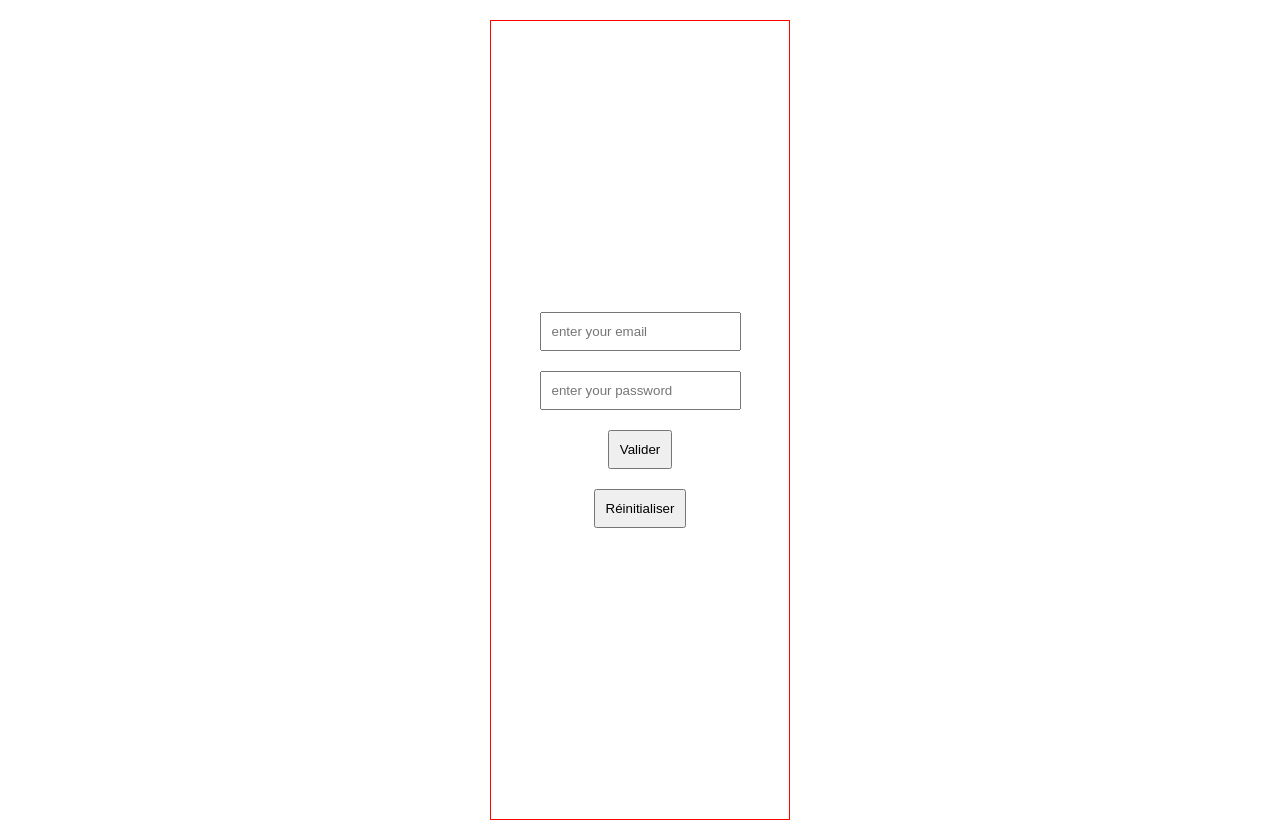
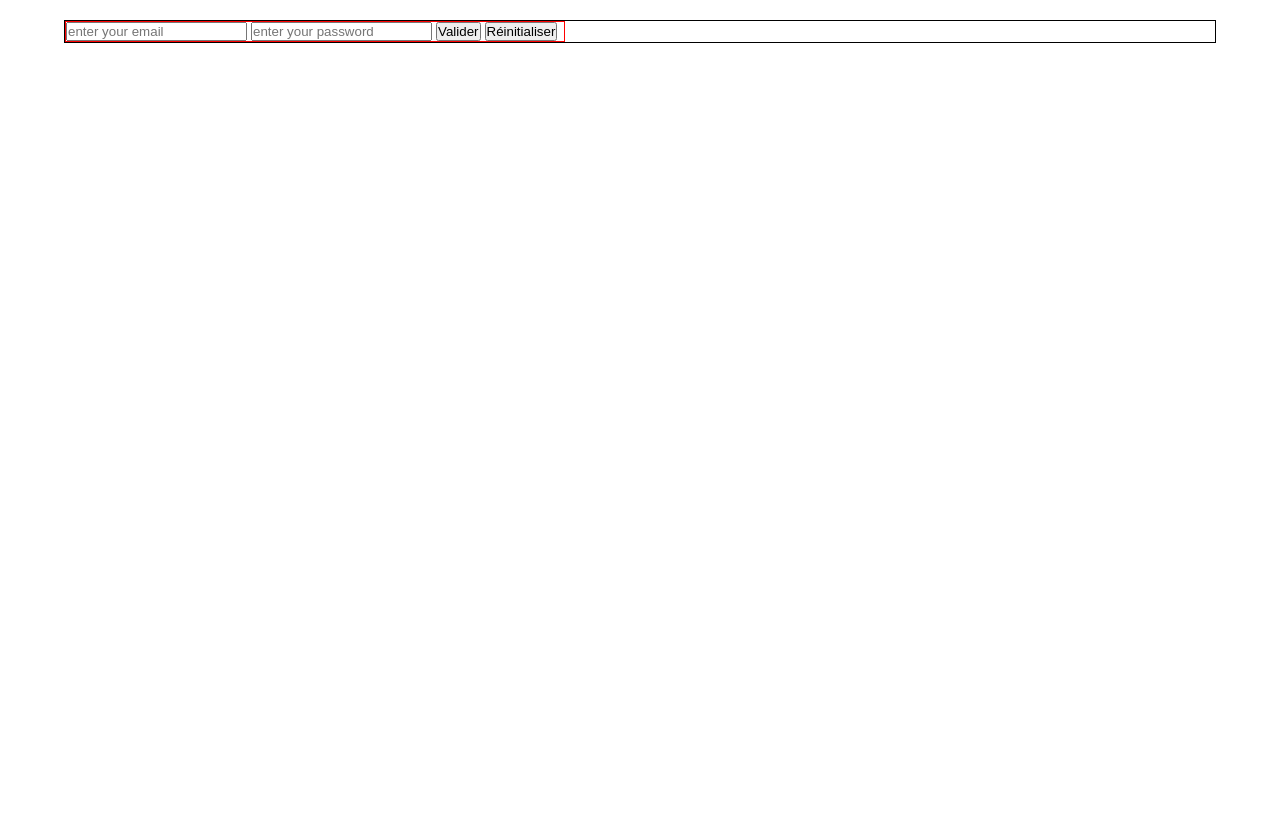
Before and after one commit to SassId/e-teamz, a plain HTML site: page login.html in a window 1280 px wide. After the commit the page ends 800 px from the top, so only its background shows below. Drawn offline with Linux system fonts and the light colour scheme.

Commit message:
let's call it a day

```diff
--- a/assets/css/login.css
+++ b/assets/css/login.css
@@ -7,23 +7,19 @@
 html {
 
 }
+main {
+border: solid black 1px;
+width: 90%;
+margin: auto;
+margin-block: 20px;
+display: flex;
+}
 
 form {
     border: solid red 1px;
-    margin-block: 20px;
-    margin-inline: auto;
-    padding: 20px;
-    width: 300px;
-    height: 100vh;
-    display: flex;
-    flex-direction: column;
-    justify-content: center;
-    align-items: center;
+    width: 500px;
 
-        input, button {
-            /* width: 400px; */
-            padding: 10px;
-            margin: 10px;
-            outline-color: blue;
-        }
+    ;
+
+    /* margin: auto; */
 }
--- a/login.html
+++ b/login.html
@@ -37,14 +37,16 @@
           const result = await fetch(
             "./src/js/data/local-data-sources/users.json"
           );
-          const users = result.json();
+          const users = await result.json();
           console.log(users);
+
+
         }
         static logout() {
           console.log("appel methode logout");
         }
       }
-      function submitCallback(e) {
+      async function submitCallback(e) {
         e.preventDefault();
         form.reset(); //* methods that resets the input value after submiting
         AuthService.login(emailInput.value, passwordInput.value);
```
